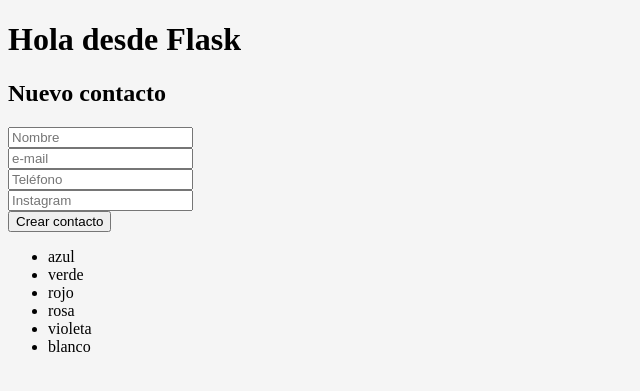
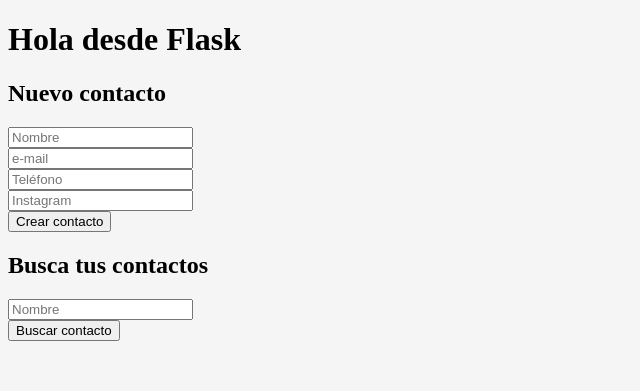
Before and after one commit to Male-C/agenda_flask, a Flask app: page / in a window 1280 px wide. Shown: the top 391 px of the page, without its empty margins (0-640 px from the left). Run offline with Flask 3, Linux system fonts and the light colour scheme.

Commit message:
terminar borrar contacto

```diff
--- a/app.py
+++ b/app.py
@@ -25,6 +25,20 @@ def nuevo_contacto():
     return render_template("index.html", titulo="Hola desde Flask", colores=colores, nuevo=True)
 
 
+@app.route("/buscar", methods=['POST'])
+def consultar_contacto():
+    nom = request.form['nombre']
+    resultado = acceso_db.consulta_generica(f"SELECT * FROM datos WHERE nombre LIKE '%{nom}%'")
+    for contacto in resultado:
+        print(contacto)
+
+    return render_template("index.html", titulo="Hola desde Flask", contactos=resultado)
+
+@app.route("/borrar", methods=['POST'])
+def borrar_contacto():
+    acceso_db.borrar("datos", ("ID",request.form["id"]))
+
+    return render_template("index.html", titulo="Hola desde Flask", borrado=True)
 
 
 if __name__ == "__main__":
--- a/templates/index.html
+++ b/templates/index.html
@@ -21,11 +21,30 @@
     <input type="text" name="ig" id="ig" placeholder="Instagram">
     <input type="submit" value="Crear contacto">
   </form>
-  <ul>
-    {% for c in colores %}
-    <li>{{ c }}</li>
-    {% endfor %}
-  </ul>
+
+  <h2>Busca tus contactos</h2>
+  <form action="/buscar" method="post">
+    <input type="text" name="nombre" id="nombre" placeholder="Nombre">
+    <input type="submit" value="Buscar contacto">
+  </form>
+  {% if borrado %}
+  <p class="msj ok">Contacto borrado con éxito.</p>
+  {% endif %}
+  {% if contactos %}
+  {% for c in contactos %}
+  <form action="/borrar" method="post">
+    <input type="text" name="nombre" id="nombre" placeholder="Nombre" value="{{c['nombre']}}">
+    <input type="email" name="mail" id="mail" placeholder="e-mail"  value="{{c['mail']}}">
+    <input type="number" name="telefono" id="telefono" placeholder="Teléfono"  value="{{c['telefono']}}">
+    <input type="text" name="ig" id="ig" placeholder="Instagram"  value="{{c['ig']}}" >
+    <input type="hidden" name="id" value="{{c['id']}}">
+    <input type="submit" value="Borrar contacto">
+  </form>
+  {% endfor %}
+  {% endif %}
+
+
+
 </body>
 
 </html>
```
